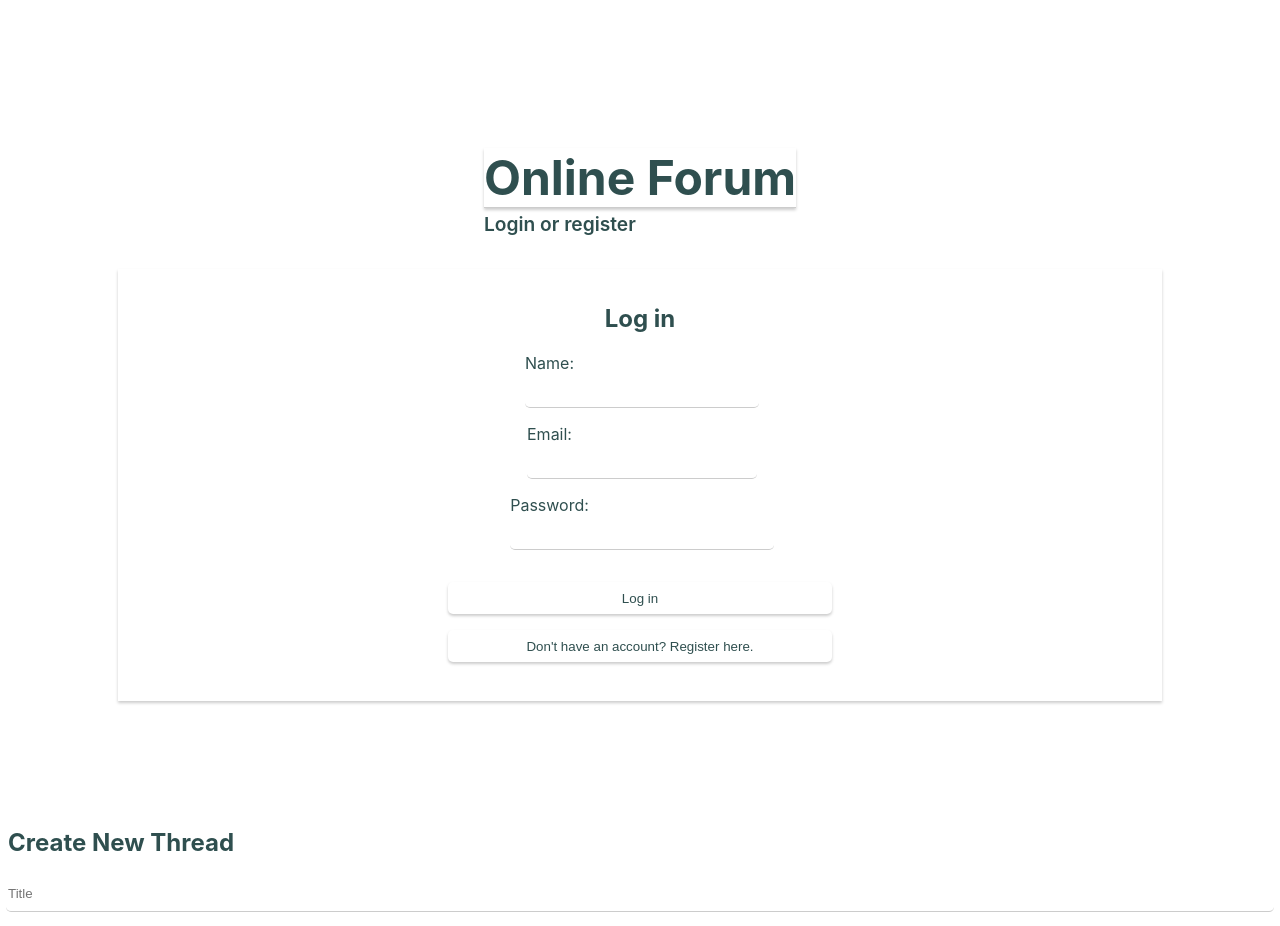
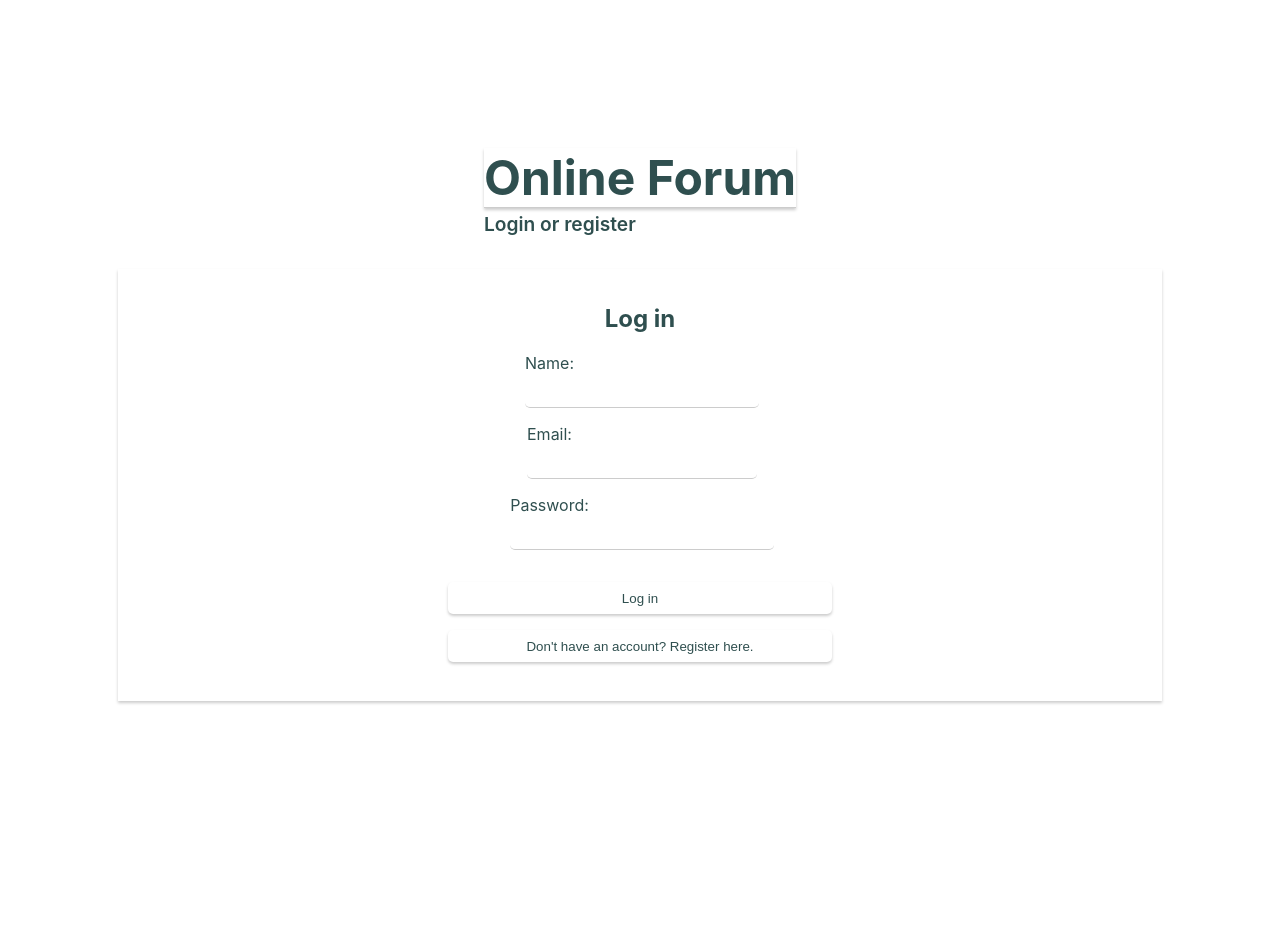
Before and after one commit to DVNOWEB/ForumProject, a React (Create React App) app: page / in a window 1280 px wide. Shown: the top 926 px of the page. After the commit the page ends 816 px from the top, so only its background shows below. Built offline with nearby package versions, Linux system fonts and the light colour scheme.

Commit message:
Created User can login and logout and create threads and form is populated with user data

```diff
--- a/src/App.tsx
+++ b/src/App.tsx
@@ -1,26 +1,79 @@
-import React from 'react'
-import '../src/styles/App.css'
-import './styles/App.css'
-import AuthForm from './components/AuthForm'
-import ThreadCreationView from './components/ThreadCreationView'
+// import React from 'react'
+// import '../src/styles/App.css'
+// import './styles/App.css'
+// import AuthForm from './components/AuthForm'
+// import ThreadCreationView from './components/ThreadCreationView'
+
+// function App() {
+
+//   const handleCreateThread = (
+//     title: string,
+//     category: ThreadCategory,
+//     description: string
+//   ) => {
+//     console.log('Skapa tråd:', title, category, description)
+//   }
+
+//   return (
+//     <div className="App">
+//       <AuthForm />
+//       {/* Skicka med onCreateThread-funktionen som en prop */}
+//       <ThreadCreationView onCreateThread={handleCreateThread} />
+//     </div>
+//   )
+// }
+
+// export default App
+
+
+
+
+
+
+
+
+// App.tsx
+import React, { useState } from 'react';
+import '../src/styles/App.css';
+import AuthForm from './components/AuthForm';
+import ThreadCreationView from './components/ThreadCreationView';
 
 function App() {
+  const [messages, setMessages] = useState<Message[]>([]); // Array to store messages
+  const [loggedInUser, setLoggedInUser] = useState<string | null>(null);
 
+  // Function to handle thread creation and store messages
   const handleCreateThread = (
     title: string,
     category: ThreadCategory,
     description: string
   ) => {
-    console.log('Skapa tråd:', title, category, description)
-  }
+    if (loggedInUser) {
+      const newThread = {
+        title,
+        category,
+        description,
+        user: loggedInUser, // Store the user ID with the message
+      };
+
+      // Add the new message to the messages array
+      setMessages([...messages, newThread]);
+
+      // Store the messages array in local storage
+      localStorage.setItem('messages', JSON.stringify([...messages, newThread]));
+    }
+  };
 
   return (
     <div className="App">
-      <AuthForm />
-      {/* Skicka med onCreateThread-funktionen som en prop */}
-      <ThreadCreationView onCreateThread={handleCreateThread} />
+      <AuthForm onLogin={(user) => setLoggedInUser(user)} />
+      {/* Pass loggedInUser to ThreadCreationView */}
+      <ThreadCreationView
+        onCreateThread={handleCreateThread}
+        loggedInUser={loggedInUser}
+      />
     </div>
-  )
+  );
 }
 
-export default App
+export default App;
--- a/src/components/ThreadCreationView.tsx
+++ b/src/components/ThreadCreationView.tsx
@@ -1,30 +1,92 @@
-import React, { useState } from 'react'
+// import React, { useState } from 'react'
 
-interface ThreadCreationViewProps {
-  onCreateThread: (
-    title: string,
-    category: ThreadCategory,
-    description: string
-  ) => void
-}
+// interface ThreadCreationViewProps {
+//   onCreateThread: (
+//     title: string,
+//     category: ThreadCategory,
+//     description: string
+//   ) => void
+// }
 
-function ThreadCreationView({ onCreateThread }: ThreadCreationViewProps) {
+// function ThreadCreationView({ onCreateThread }: ThreadCreationViewProps) {
+//   const [title, setTitle] = useState('')
+//   const [category, setCategory] = useState<ThreadCategory>('THREAD')
+//   const [description, setDescription] = useState('')
+
+//   const handleSubmit = (e: React.FormEvent) => {
+//     e.preventDefault()
+//     onCreateThread(title, category, description)
+//     setTitle('')
+//     setCategory('THREAD')
+//     setDescription('')
+//   }
+
+//   return (
+//     <div>
+//       <h2>Create New Thread</h2>
+//       <form onSubmit={handleSubmit}>
+//         <input
+//           type="text"
+//           value={title}
+//           onChange={(e) => setTitle(e.target.value)}
+//           placeholder="Title"
+//         />
+//         <select
+//           value={category}
+//           onChange={(e) => setCategory(e.target.value as ThreadCategory)}>
+//           <option value="THREAD">Thread</option>
+//           <option value="QNA">Q&A</option>
+//         </select>
+//         <textarea
+//           value={description}
+//           onChange={(e) => setDescription(e.target.value)}
+//           placeholder="Description"
+//         />
+//         <button type="submit">Create</button>
+//       </form>
+//     </div>
+//   )
+// }
+
+// export default ThreadCreationView
+
+// ThreadCreationView.tsx
+import React, { useEffect, useState } from 'react'
+
+function ThreadCreationView({
+  onCreateThread,
+  loggedInUser,
+}: ThreadCreationViewProps) {
   const [title, setTitle] = useState('')
   const [category, setCategory] = useState<ThreadCategory>('THREAD')
   const [description, setDescription] = useState('')
+  const [showMessageForm, setShowMessageForm] = useState(false)
 
   const handleSubmit = (e: React.FormEvent) => {
     e.preventDefault()
+    if (loggedInUser) {
       onCreateThread(title, category, description)
       setTitle('')
       setCategory('THREAD')
       setDescription('')
     }
+  }
+
+  // Toggle the Message form based on loggedInUser
+  useEffect(() => {
+    if (loggedInUser) {
+      setShowMessageForm(true)
+    } else {
+      setShowMessageForm(false)
+    }
+  }, [loggedInUser])
 
   return (
     <div>
+      {showMessageForm && (
+        <form onSubmit={handleSubmit}>
           <h2>Create New Thread</h2>
-      <form onSubmit={handleSubmit}>
+          <div>
             <input
               type="text"
               value={title}
@@ -42,8 +104,10 @@ function ThreadCreationView({ onCreateThread }: ThreadCreationViewProps) {
               onChange={(e) => setDescription(e.target.value)}
               placeholder="Description"
             />
+          </div>
           <button type="submit">Create</button>
         </form>
+      )}
     </div>
   )
 }
```
Also changed, not shown: src/components/AuthForm.tsx (+177 -3 lines), src/model/index.d.ts (+21 -0 lines). Lines whose indentation alone changed are shown as unchanged.
